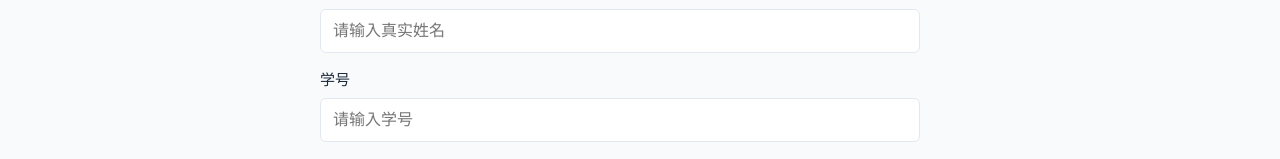
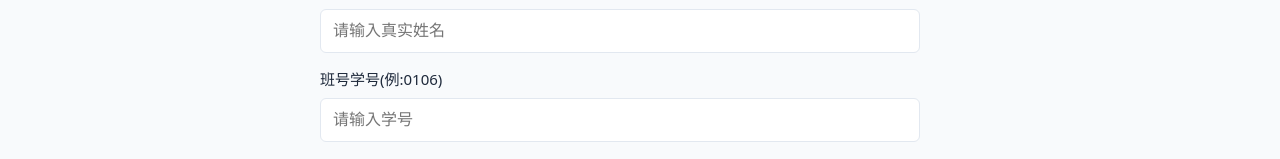
Before and after one commit to xksnetcbs/TFMSForum, a Vue app in the folder frontend/: page /profile in a window 1280 px wide. Shown: the part 334-493 px from the top of the page. Built offline with nearby package versions, Linux system fonts and the light colour scheme; no server answers.

Commit message:
优化部分UI样式

```diff
--- a/frontend/src/views/HomePage.vue
+++ b/frontend/src/views/HomePage.vue
@@ -42,7 +42,7 @@
               </div>
               <div class="post-stats">
                 <span class="stat-item">
-                  <span class="icon">👁️</span> {{ post.views || 0 }}
+                  <span class="icon">👀</span> {{ post.views || 0 }}
                 </span>
                 <span class="stat-item">
                   <span class="icon">💬</span> {{ post.comments_count || 0 }}
--- a/frontend/src/views/RegisterPage.vue
+++ b/frontend/src/views/RegisterPage.vue
@@ -43,7 +43,7 @@
         </div>
 
         <div class="form-group">
-          <label for="student_id" class="form-label">学号</label>
+          <label for="student_id" class="form-label">班号学号(例:0106)</label>
           <input
             type="text"
             id="student_id"
--- a/frontend/src/views/UserProfilePage.vue
+++ b/frontend/src/views/UserProfilePage.vue
@@ -38,7 +38,7 @@
         </div>
 
         <div class="form-group">
-          <label for="student_id" class="form-label">学号</label>
+          <label for="student_id" class="form-label">班号学号(例:0106)</label>
           <input
             type="text"
             id="student_id"
```
